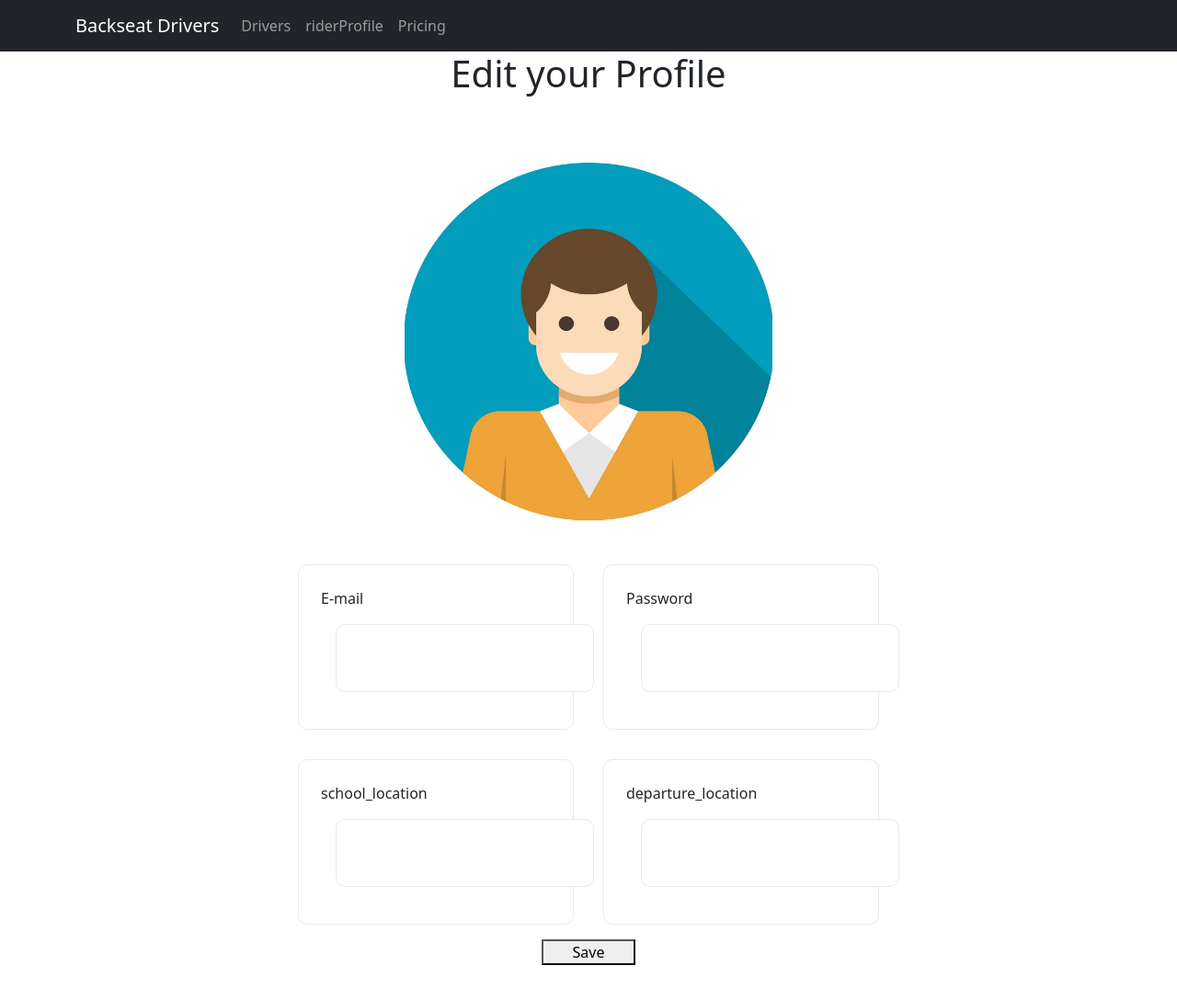
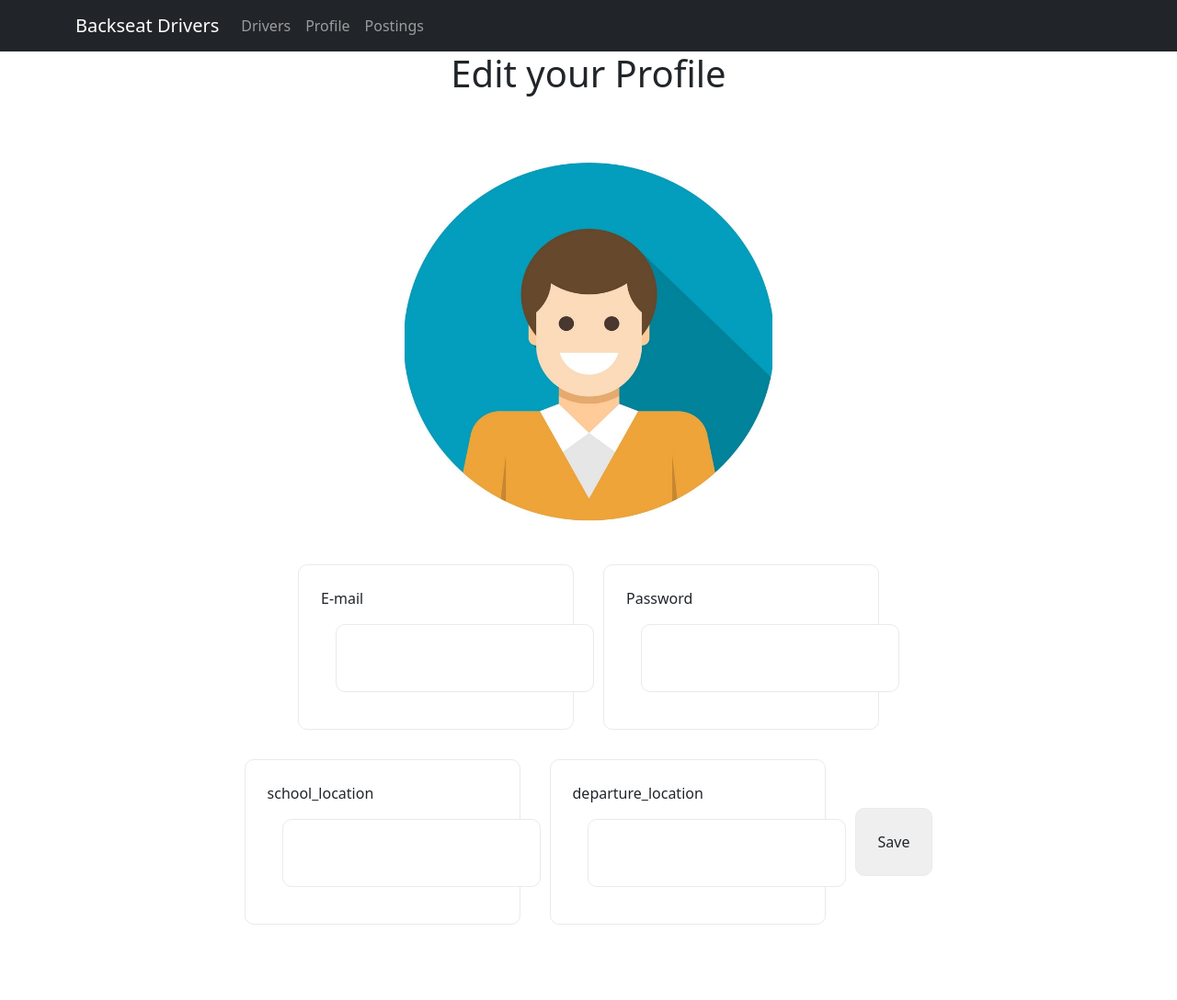
Before and after one commit to ChrisFong604/BackseatDriversClient, a Next.js app: page /riderProfile in a window 1280 px wide. Shown: the top 1088 px of the page at 92% size. Built offline with nearby package versions, Linux system fonts and the light colour scheme.

Commit message:
need to pull

```diff
--- a/components/navbar.jsx
+++ b/components/navbar.jsx
@@ -18,8 +18,8 @@ export default function NavigationBar() {
             <Navbar.Brand href="/">Backseat Drivers</Navbar.Brand>
             <Nav className="me-auto">
             <Nav.Link href="/drivers">Drivers</Nav.Link>
-            <Nav.Link href="/riderProfile">riderProfile</Nav.Link>
-            <Nav.Link href="#pricing">Pricing</Nav.Link>
+            <Nav.Link href="/riderProfile">Profile</Nav.Link>
+            <Nav.Link href="/postings">Postings</Nav.Link>
             </Nav>
             </Container>
         </Navbar>
--- a/pages/riderProfile.jsx
+++ b/pages/riderProfile.jsx
@@ -3,8 +3,8 @@ import Image from 'next/image'
 import styles from '../styles/Home.module.css'
 import NavigationBar from '../components/navbar';
 import { useFormik } from 'formik'
-import { textAlign } from '@mui/system';
-import { Grid3x3Sharp } from '@mui/icons-material';
+
+
 
 export default function RiderProfile() {
 
@@ -40,31 +40,34 @@ export default function RiderProfile() {
 
         </p>
       <form className = {styles.grid} onSubmit = {formik.handleSubmit}>
-          <div className = {styles.card}>
+          <span className = {styles.card}>
           <label htmlFor='email'>E-mail </label>
           <input className = {styles.card} type='text' id='email' name='email' onChange={formik.handleChange} value={formik.values.email}/>
+          </span>
+
+          <span className = {styles.card}>
+          <label htmlFor='text'>Password</label>
+          <input className = {styles.card} type='text' id='text' name='password' onChange = {formik.handleChange} value={formik.values.password}/>
+          </span>
+
+          <span className = {styles.card}>
+          <label htmlFor='text'>school_location</label>
+          <input className = {styles.card} type='text' id='text' name="school_location" onChange = {formik.handleChange} value ={formik.values.school_location}/>
+          </span>
+
+          <span className = {styles.card}>
+          <label htmlFor='text'>departure_location</label>
+          <input className = {styles.card} type='text' id='text' name="departure_location" onChange = {formik.handleChange} value ={formik.values.departure_location}/>
+          </span>
+
+          <div>
+              <button className = {styles.card} type="submit"> Save </button>
           </div>
 
-          <div className = {styles.card}>
-          <label htmlFor='text'>Password</label>
-          <input className = {styles.card} type='text' id='text' name='password' onChange = {formik.handleChange} value={formik.values.password}/>
-          </div>
-
-          <div className = {styles.card}>
-          <label htmlFor='text'>school_location</label>
-          <input className = {styles.card} type='text' id='text' name="school_location" onChange = {formik.handleChange} value ={formik.values.school_location}/>
-          </div>
-
-          <div className = {styles.card}>
-          <label htmlFor='text'>departure_location</label>
-          <input className = {styles.card} type='text' id='text' name="departure_location" onChange = {formik.handleChange} value ={formik.values.departure_location}/>
-          </div>
 
       </form>
 
-      <div>
-          <button className = {styles.container} type="submit"> Save </button>
-      </div>
+
 
       </main>
   </>
--- a/styles/Home.module.css
+++ b/styles/Home.module.css
@@ -112,6 +112,10 @@
   background-color: royalblue;
 }
 
+.profile_but{
+  margin-top: 500px;
+}
+
 @media (max-width: 600px) {
   .grid {
     width: 100%;
```
